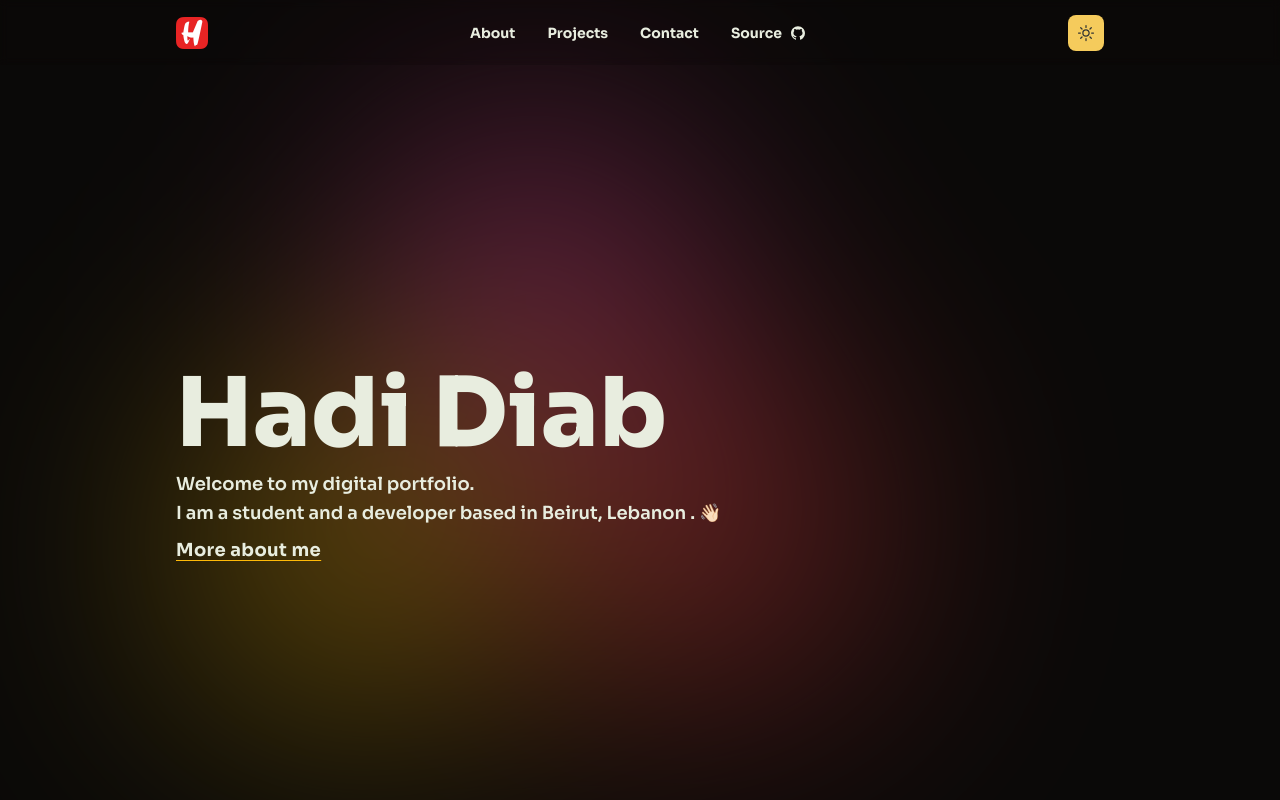
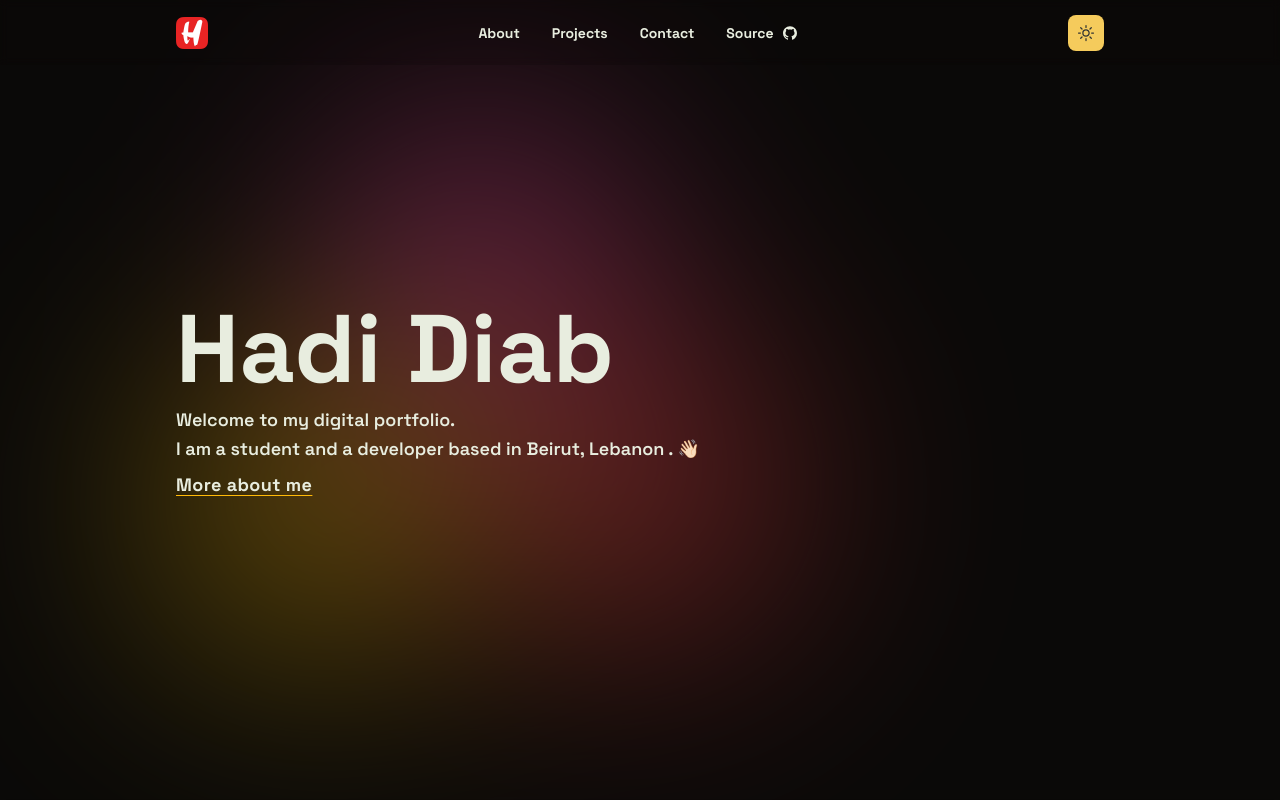
Before and after one commit to hadi21k/portfolioo, a React (Vite) app: page / in a window 1280 px wide. Shown: the top 800 px of the page. Built offline with nearby package versions, Linux system fonts and the light colour scheme; no server answers; the database is empty.

Commit message:
fix:smooth parallax in mobile

```diff
--- a/src/App.css
+++ b/src/App.css
@@ -1,4 +1,4 @@
-@import url("https://fonts.googleapis.com/css2?family=Sora:wght@300;400;600;700;800&display=swap");
+@import url('https://fonts.googleapis.com/css2?family=Space+Grotesk:wght@300;400;500;600;700&display=swap');
 
 @tailwind base;
 @tailwind components;
--- a/src/App.jsx
+++ b/src/App.jsx
@@ -11,7 +11,7 @@ function App() {
   const { dark } = useStore();
 
   return (
-    <div className={`reltive font-sora ${dark ? "dark" : ""}`}>
+    <div className={`font-space ${dark ? "dark" : ""}`}>
       <Routes>
         <Route
           path="/"
--- a/src/components/Hero.jsx
+++ b/src/components/Hero.jsx
@@ -10,7 +10,7 @@ const Hero = () => {
     offset: ["start start", "end start"],
   });
 
-  const y = useParallax(scrollYProgress, 0, 1, "125%");
+  const y = useParallax(scrollYProgress, 0, 1, "50%");
 
   const parent = {
     animate: {
@@ -34,7 +34,7 @@ const Hero = () => {
   };
 
   const children2 = {
-    hidden: { opacity: 0, x: -40 },
+    hidden: { opacity: 0, x: 60 },
     animate: {
       duration: 0.4,
       delay: 0.3,
@@ -46,7 +46,7 @@ const Hero = () => {
   return (
     <div
       ref={ref}
-      className="relative min-h-screen overflow-hidden bg-light pt-[65px] text-light dark:bg-dark dark:text-dark"
+      className="relative min-h-screen overflow-hidden bg-light text-light dark:bg-dark dark:text-dark"
     >
       <BlurryBg />
       <motion.div
--- a/src/components/ui/DropDownMenu.jsx
+++ b/src/components/ui/DropDownMenu.jsx
@@ -40,7 +40,7 @@ export default function DropDownMenu() {
         leaveFrom="transform opacity-100 scale-100"
         leaveTo="transform opacity-0 scale-95"
       >
-        <Menu.Items className="backdrop-blur-xs absolute right-0 mt-4 w-56 origin-top-right divide-y divide-gray-100 rounded-md bg-light/60 text-light shadow-xl backdrop-filter focus:outline-none dark:bg-dark/90 dark:text-dark">
+        <Menu.Items className="backdrop-blur-xs absolute right-0 mt-4 w-56 origin-top-right divide-y divide-gray-100 rounded-md bg-light/90 text-light shadow-xl backdrop-filter focus:outline-none dark:bg-dark/90 dark:text-dark">
           <div className="px-1 py-1">
             {elements.map((element) => (
               <div key={element.name}>
--- a/tailwind.config.js
+++ b/tailwind.config.js
@@ -19,7 +19,7 @@ module.exports = {
         "dark-1": "#000",
       },
       fontFamily: {
-        sora: ["Sora", "sans-serif"],
+        space: ["Space Grotesk", "sans-serif"],
       },
     },
   },
```
